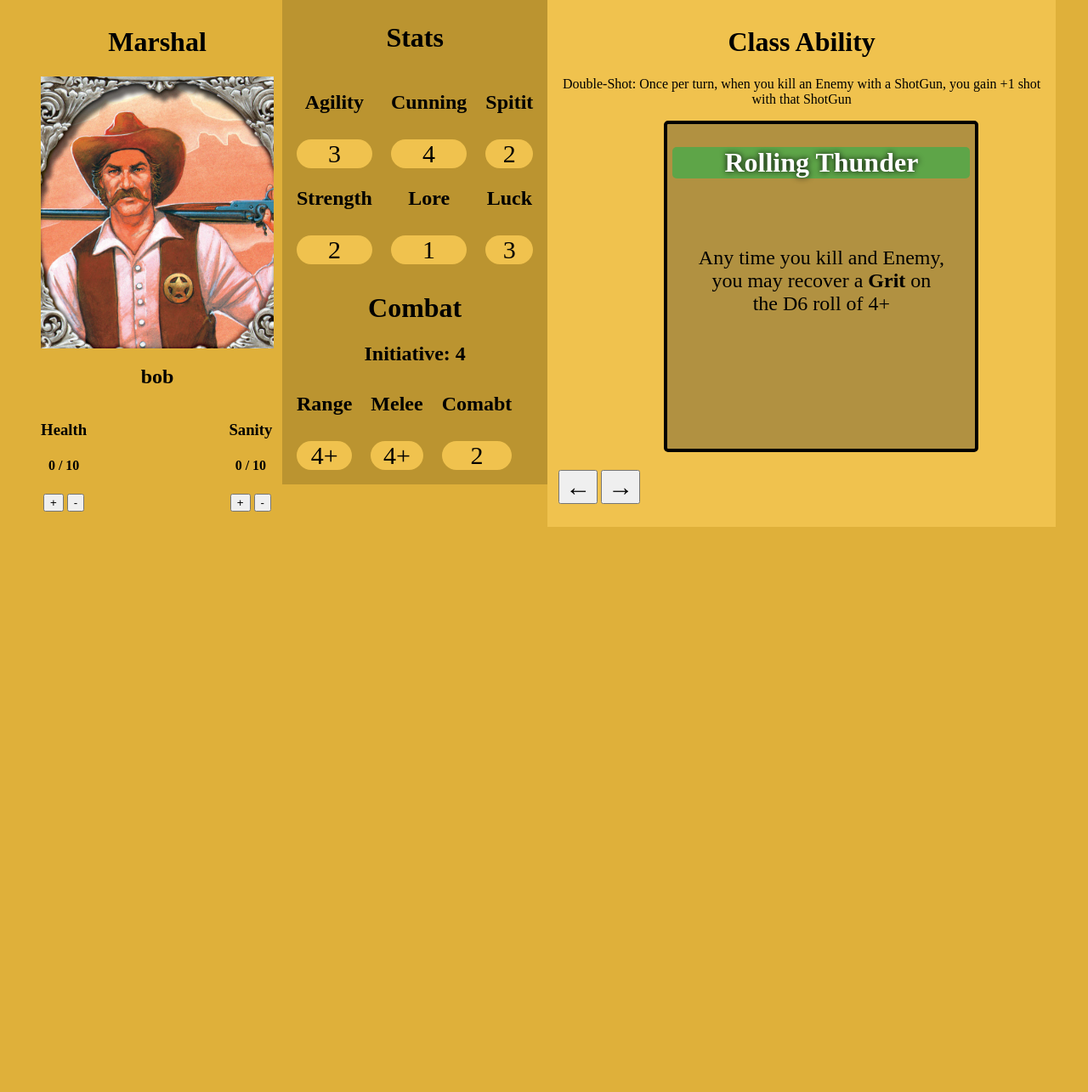
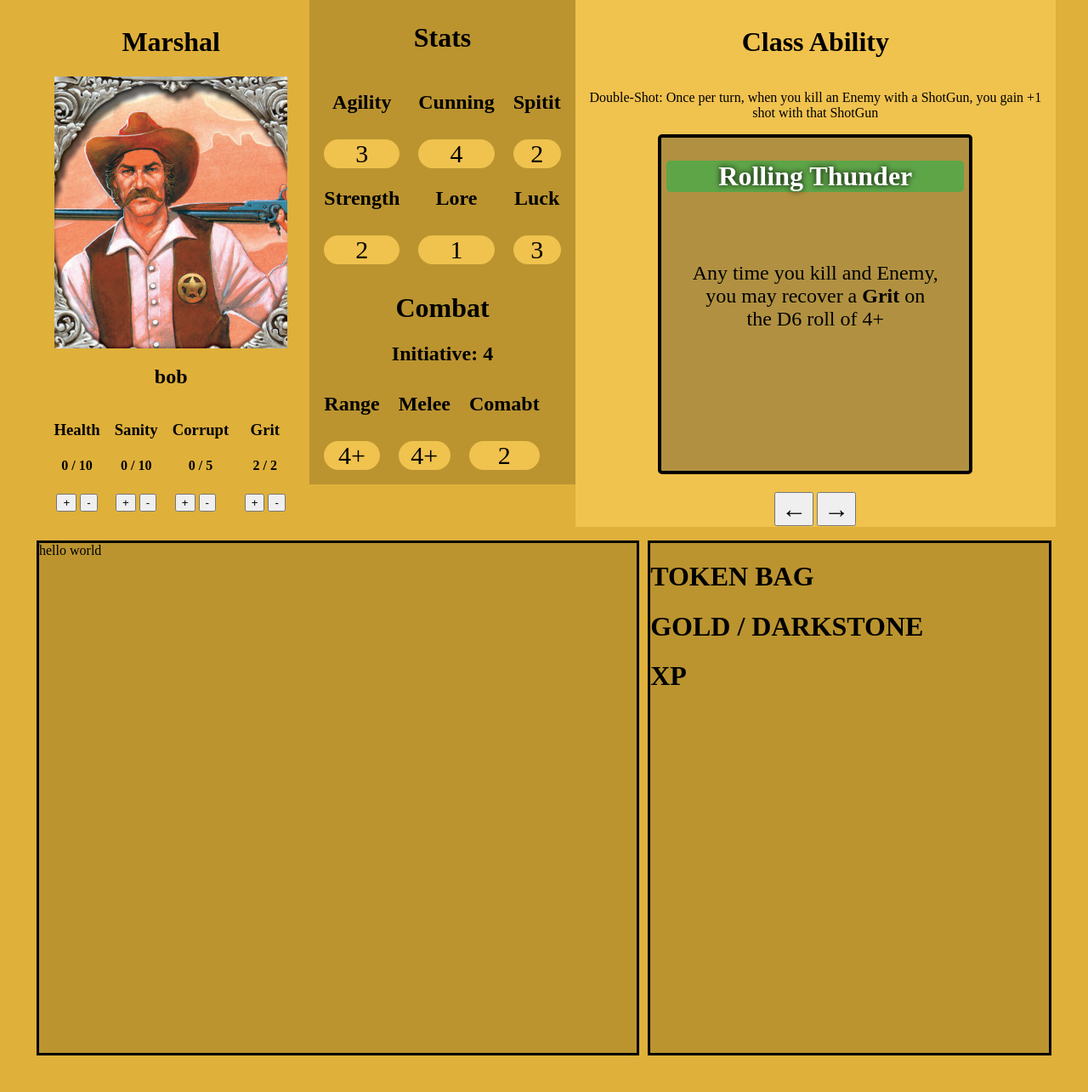
Before and after one commit to xValmearx/Shadow-of-Brimstone, a Django app: page /characters/1 in a window 1280 px wide. Shown: the part 38-1323 px from the top of the page at 85% size. Before the commit the page ends 658 px from the top, so only its background shows below. Run offline with Django 5.2, Linux system fonts and the light colour scheme; data comes from the database, SQL or seed files in the repository; both versions use the stored data as it was after the commit.

Commit message:
added grit and corruption data to character and created update stars function for mass updating character sheet data

```diff
--- a/characters/models.py
+++ b/characters/models.py
@@ -277,10 +277,13 @@ class Character(models.Model):
 
 
     current_health = models.IntegerField(default = 0)
-
     current_sanity = models.IntegerField(default= 0 )
 
     max_grit = models.IntegerField(default=2)
+    current_grit = models.IntegerField(default=2)
+
+    corruption = models.IntegerField(default=5)
+    current_corruption = models.IntegerField(default=0)
 
     class_card = models.IntegerField(default=1)
 
@@ -298,7 +301,6 @@ class Passive_Buff(models.Model):
         on_delete=models.CASCADE,
           related_name='passive_buffs')
 
-
     name = models.CharField(blank= False,default= "buff name here")
 
     text = models.TextField(blank= False, default= "text here")
--- a/characters/views.py
+++ b/characters/views.py
@@ -28,6 +28,25 @@ class Character_View(DetailView):
             # see what function we are preforming
             function = data.get('function')
 
+            if function == "update":
+                if "health" in data.keys():
+                    a = character.health + data["health"]
+                    context["health"] = a
+                    context["current_health"] = character.current_health
+                    return JsonResponse(context)
+
+                if "max_grit" in data.keys():
+                    a = character.max_grit + data["max_grit"]
+                    character.max_grit = a
+
+                    if character.current_grit > character.max_grit:
+                        character.current_grit = character.max_grit
+                    character.save()
+
+                    context["max_grit"] = a
+                    context["current_grit"] = character.current_grit
+                    return JsonResponse(context)
+
             if function == 'health+':
                 if character.current_health < character.health:
                     character.current_health += 1
@@ -54,6 +73,36 @@ class Character_View(DetailView):
                     character.current_sanity -= 1
                     character.save()
                 context["sanity"] = character.current_sanity
+                return JsonResponse(context)
+
+            elif function == "grit+":
+                if character.current_grit < character.max_grit:
+                    character.current_grit += 1
+                    character.save()
+                context["grit"] = character.current_grit
+                context["max_grit"] = character.max_grit
+                return JsonResponse(context)
+
+            elif function == "grit-":
+                if character.current_grit > 0:
+                    character.current_grit -= 1
+                    character.save()
+                context["grit"] = character.current_grit
+                context["max_grit"] = character.max_grit
+                return JsonResponse(context)
+
+            elif function == "corupt+":
+                if character.current_corruption < character.corruption:
+                    character.current_corruption += 1
+                    character.save()
+                context["corruption"] = character.current_corruption
+                return JsonResponse(context)
+
+            elif function == "corupt-":
+                if character.current_corruption > 0:
+                    character.current_corruption -= 1
+                    character.save()
+                context["corruption"] = character.current_corruption
                 return JsonResponse(context)
 
             elif function == "card_next":
--- a/static/css/Main.css
+++ b/static/css/Main.css
@@ -17,6 +17,8 @@ body{
   align-items: center;
   justify-content: center;
   text-align: center;
+
+  width: 30vw;
 }
 .stat_info{
   padding: 5px;
@@ -50,21 +52,27 @@ body{
 
   overflow-y: scroll;
   overflow-x: hidden;
+
+  display: flex;
+
+  flex-direction: column;
+
+  align-items: center;
+
+  justify-items: center;
 }
 .abilites::-webkit-scrollbar{
   display: none;
 }
 
-
 .card{
   padding: 6px;
-  height: 370px;
+  min-height: 380px;
+  max-height: 380px;
   width: 350px;
   border: solid black;
   border-radius: 5px;
   border-width: 4px;
-  position: relative;
-  left:22%;
   background-color:  rgb(177, 145, 65);
 
 }
@@ -77,3 +85,23 @@ body{
   text-shadow: 0 0 7px black;
 
 }
+
+.equipment{
+  background-color: #bb9430;
+  height: 600px;
+
+  width: 60vw;
+  margin: 5px;
+
+  border: solid black;
+}
+
+.resources{
+  background-color: #bb9430;
+  height: 600px;
+  margin: 5px;
+
+  width: 40vw;
+
+  border: solid black;
+}
--- a/templates/marshal_details.html
+++ b/templates/marshal_details.html
@@ -4,14 +4,20 @@
 
 <div class = 'container'>
 
-  <meta name="csrf-token" content="{{ csrf_token }}" data-id = {{character.pk}}>
+  <meta name="csrf-token" content="{{ csrf_token }}" data-id = {{character.pk}} card_data = {{character.class_card}}>
 
   <div class="character_title">
     <h1>{{character.character_class}}</h1>
     <img src="/static/img/Us_Marshal.png">
     <h2>{{character.character_name}}</h2>
 
-    <div style="float: left;">
+    <div
+    style="
+    display: flex;
+    flex-direction: row;
+    justify-content: space-evenly;
+    ">
+      <div>
         <h3>Health</h3>
         <h4 id = "current_wounds">{{character.current_health}} / {{character.health}}</h4>
         <table>
@@ -32,7 +38,7 @@
         </table>
       </div>
 
-    <div style="float: right;">
+      <div>
         <h3>Sanity</h3>
         <h4 id = "current_sanity">{{character.current_sanity}} / {{character.sanity}}</h4>
         <table>
@@ -53,6 +59,49 @@
         </table>
       </div>
 
+      <div>
+        <h3>Corrupt</h3>
+        <h4 id = "current_corruption">{{character.current_corruption}} / {{character.corruption}}</h4>
+        <table>
+          <tr>
+            <td>
+              <form method="post" id = "corupt+">
+              {% csrf_token %}
+              <button type="submit">+</button>
+            </form>
+            </td>
+            <td>
+              <form method="post" id = "corupt-" >
+              {% csrf_token %}
+              <button type="submit">-</button>
+            </form>
+            </td>
+          </tr>
+        </table>
+      </div>
+
+      <div>
+        <h3>Grit</h3>
+        <h4 id = "current_grit">{{character.current_grit}} / {{character.max_grit}}</h4>
+        <table>
+          <tr>
+            <td>
+              <form method="post" id = "grit+">
+              {% csrf_token %}
+              <button type="submit">+</button>
+            </form>
+            </td>
+            <td>
+              <form method="post" id = "grit-" >
+              {% csrf_token %}
+              <button type="submit">-</button>
+            </form>
+            </td>
+          </tr>
+        </table>
+      </div>
+
+    </div>
   </div>
 
   <div class = 'stat_info'>
@@ -61,30 +110,30 @@
       <tr>
         <td>
           <h2>Agility</h2>
-          <p>{{character.agility}}</p>
+          <p id = "agility">{{character.agility}}</p>
         </td>
         <td>
           <h2>Cunning</h2>
-          <p>{{character.cunning}}</p>
+          <p id = "cunning">{{character.cunning}}</p>
         </td>
         <td>
           <h2>Spitit</h2>
-          <p>{{character.spirit}}</p>
+          <p id = "spirit">{{character.spirit}}</p>
         </td>
       </tr>
 
       <tr style="text-align: center;">
         <td>
           <h2>Strength</h2>
-          <p>{{character.strength}}</p>
+          <p id = "strength">{{character.strength}}</p>
         </td>
         <td>
           <h2>Lore</h2>
-          <p>{{character.lore}}</p>
+          <p id = "lore">{{character.lore}}</p>
         </td>
         <td>
           <h2>Luck</h2>
-          <p>{{character.luck}}</p>
+          <p id = luck>{{character.luck}}</p>
         </td>
       </tr>
   </div>
@@ -92,24 +141,25 @@
   <div class = 'stat_info'>
   <table>
     <h1> Combat</h1>
-    <h2> Initiative: {{character.initiative}}</h2>
+    <h2 id = "initiative"> Initiative: {{character.initiative}}</h2>
     <tr>
         <td>
           <h2>Range</h2>
-          <p>{{character.range_to_hit}}+</p>
+          <p id = "range">{{character.range_to_hit}}+</p>
         </td>
         <td>
           <h2>Melee</h2>
-          <p>{{character.melee_to_hit}}+</p>
+          <p id = "melee">{{character.melee_to_hit}}+</p>
         </td>
         <td>
           <h2>Comabt</h2>
-          <p>{{character.combat}}</p>
+          <p id = "combat">{{character.combat}}</p>
         </td>
       </tr>
 
   </table>
   </div>
+
 
   <div class = 'abilites'>
     <h1> Class Ability</h1>
@@ -118,6 +168,8 @@
     </p>
 
     <div class = "card" id = "character_card">
+
+      {% if character.class_card == 1 %}
         <h1>Rolling Thunder</h1>
         <p
         style="
@@ -131,10 +183,42 @@
         " >
           Any time you kill and Enemy, you may recover a <b>Grit</b> on the D6 roll of 4+
         </p>
+      {% elif character.class_card == 2%}
+        <h1>Harden Resolve</h1>
+        <p
+        style="
+        position: relative;
+        padding: 30px;
+        float: left;
+        top: 30%;
+        left: 50%;
+        transform: translate(-50%, -50%);
+        font-size: 22px;
+        " >
+          Use <b>1 Grit</b> to Heal up to 4 Wounds/Sanity (any mix) total from yourself and other Heros on your Map Tile <br> <br>
+          You may Recover one extra <b>Grit</b> when using a <b>Tonic</b> side bag token</p>
+      {% else %}
+        <h1>Cleaning Up The West</h1>
+        <p
+        style="
+        position: relative;
+        padding: 30px;
+        float: left;
+        top: 20%;
+        left: 50%;
+        transform: translate(-50%, -50%);
+        font-size: 24px;
+        " >
+          Any time you kill an Enemy you may Heal <b>1 Wound</b> <u> and</u> <b>1 Sanity</b> and gain <b>10 XP</b>
+        </p>
+        <br>
+        <h2>+1 Max Grit</h2>
+      {% endif %}
     </div>
 
     <br>
 
+     <!-- card buttons -->
     <div>
       <table>
       <tr>
@@ -159,8 +243,14 @@
     <h1> Passive Buffs </h1>
     {% for buff in character.passive_buffs.all %}
 
-      <div style="border: solid black; padding: 5px;">
-        <h4> {{buff.name}} </h4>
+      <div style="
+      border: solid black;
+      padding: 5px;
+      width: 80%;
+      border-radius: 8px;
+      font-size: 18px;"
+      data-id={{buff.id}}>
+        <h3> {{buff.name}} </h3>
         <p> {{buff.text}}</p>
       </div>
 
@@ -171,6 +261,33 @@
 </div>
 
 
+<div class = 'container'>
+  <div class = 'equipment'>
+    hello world
+  </div>
+
+  <div class = 'resources'>
+
+    <div>
+        <h1>TOKEN BAG</h1>
+    </div>
+
+    <div>
+        <h1>GOLD / DARKSTONE</h1>
+    </div>
+
+    <div>
+        <h1>XP</h1>
+    </div>
+
+
+  </div>
+</div>
+
+
+
+
+
 
 <script>
   // get csrf token for safty
@@ -178,6 +295,19 @@
 
   // get the primary key of the model
   const pk = document.querySelector('meta[name="csrf-token"]').getAttribute('data-id');
+
+  let class_card = document.querySelector('meta[name="csrf-token"]').getAttribute('card_data');
+
+
+  if(class_card == 3){
+    var card_3_equiped = true
+  }
+  else{
+    var card_3_equiped = false
+  }
+
+
+
 
 // functions--------------------------------------------------------------------------------------------------
 
@@ -225,6 +355,34 @@
     document.getElementById("current_sanity").innerHTML = `${sanity} / {{character.sanity}}`
   }
 
+  async function Grit_Data(Data){
+     //get the primary key
+    let info = {}
+
+    info["function"] = Data;
+
+    data_dict = await Send_Data(info);
+
+    grit = data_dict["grit"]
+
+    max_grit = data_dict["max_grit"]
+
+    document.getElementById("current_grit").innerHTML = `${grit} / ${max_grit}`
+  }
+
+  async function Corrupt_Data(Data){
+    //get the primary key
+    let info = {}
+
+    info["function"] = Data;
+
+    data_dict = await Send_Data(info);
+
+    corruption = data_dict["corruption"]
+
+    document.getElementById("current_corruption").innerHTML = `${corruption} / {{character.corruption}}`
+  }
+
   async function Card_Data(Data){
     //get the primary key
     let info = {}
@@ -250,6 +408,14 @@
         Any time you kill and Enemy, you may recover a <b>Grit</b> on the D6 roll of 4+
       </p>
       `
+
+      if(card_3_equiped == true){
+        card_3_equiped = false
+
+        data = {}
+        data['max_grit'] = -1
+        Update_Character_Date(data)
+      }
     }
     if(card == 2){
       character_card.innerHTML = `
@@ -267,6 +433,14 @@
         Use <b>1 Grit</b> to Heal up to 4 Wounds/Sanity (any mix) total from yourself and other Heros on your Map Tile <br> <br>
         You may Recover one extra <b>Grit</b> when using a <b>Tonic</b> side bag token</p>
       `
+
+      if(card_3_equiped == true){
+        card_3_equiped = false
+
+        data = {}
+        data['max_grit'] = -1
+        Update_Character_Date(data)
+      }
     }
     if(card == 3){
       character_card.innerHTML = `
@@ -286,10 +460,52 @@
       <br>
       <h2>+1 Max Grit</h2>
       `
+      if(card_3_equiped == false){
+        card_3_equiped = true
+
+        data = {}
+        data['max_grit'] = 1
+        Update_Character_Date(data)
+      }
+
+
     }
   }
 
-// health and sanity buttons------------------------------------------------------------------------------------------
+  async function Update_Character_Date(Data){
+
+    // assign character stats
+    health = document.getElementById("current_wounds")
+    grit = document.getElementById("current_grit")
+    // temp dictionary
+    var a = {}
+    a["function"] = "update"
+
+    // merge two dictionaries together
+    var info = Object.assign({},a,Data)
+
+    console.log("sending information")
+    console.log(info)
+
+    // get new dictionary of information to update character stats
+    data_dict = await Send_Data(info);
+
+    console.log("reciving information")
+    console.log(data_dict)
+
+
+    if("health" in data_dict){
+      health.innerHTML = `{{character.current_health}} / ${data_dict["health"]}`
+    }
+
+    if('max_grit' in data_dict){
+      grit.innerHTML = ` ${data_dict["current_grit"]} / ${data_dict["max_grit"]}`
+    }
+
+  }
+
+
+// health,sanity,grit buttons------------------------------------------------------------------------------------------
   document.getElementById('health+').addEventListener('submit',async function(event){
     event.preventDefault();
      Health_Data('health+');
@@ -310,6 +526,25 @@
      Sanity_Data('sanity-');
   })//health form function
 
+  document.getElementById('grit+').addEventListener('submit', async function(event){
+    event.preventDefault();
+     Grit_Data('grit+');
+  })
+
+  document.getElementById('grit-').addEventListener('submit', async function(event){
+    event.preventDefault();
+     Grit_Data('grit-');
+  })
+
+  document.getElementById("corupt+").addEventListener('submit', async function(event){
+    event.preventDefault();
+    Corrupt_Data("corupt+")
+  })
+
+  document.getElementById("corupt-").addEventListener('submit', async function(event){
+    event.preventDefault();
+    Corrupt_Data("corupt-")
+  })
 
 // character card buttons---------------------------------------------------------------------------------------------
   document.getElementById('card_next').addEventListener('submit', async function(event){
@@ -321,5 +556,6 @@
     event.preventDefault();
     Card_Data('card_previous')
   })
+
 </script>
 {% endblock content %}
```
Also changed, not shown: characters/migrations/0017_character_current_grit.py (added), characters/migrations/0018_character_corruption_character_current_corruption.py (added), db.sqlite3. Lines whose indentation alone changed are shown as unchanged.
